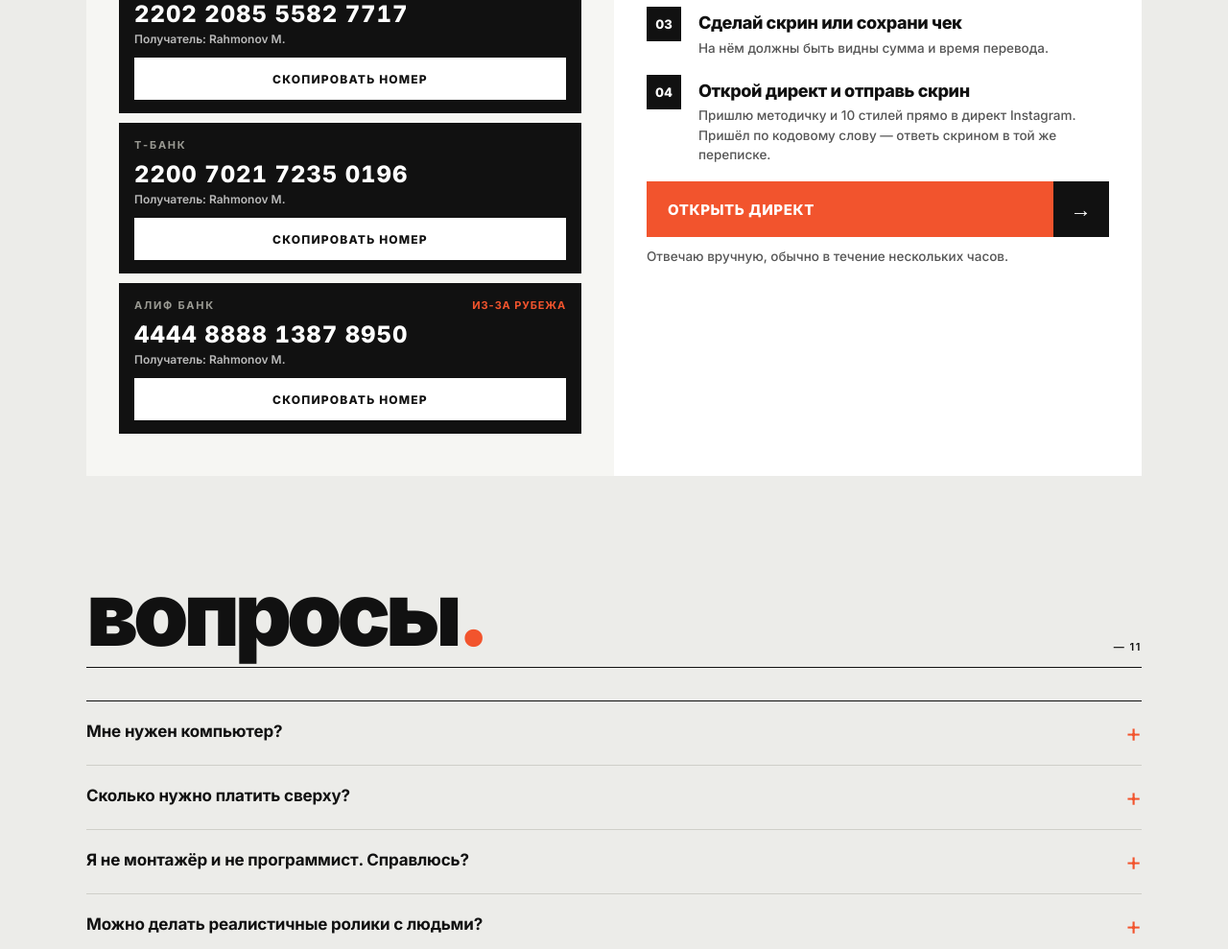
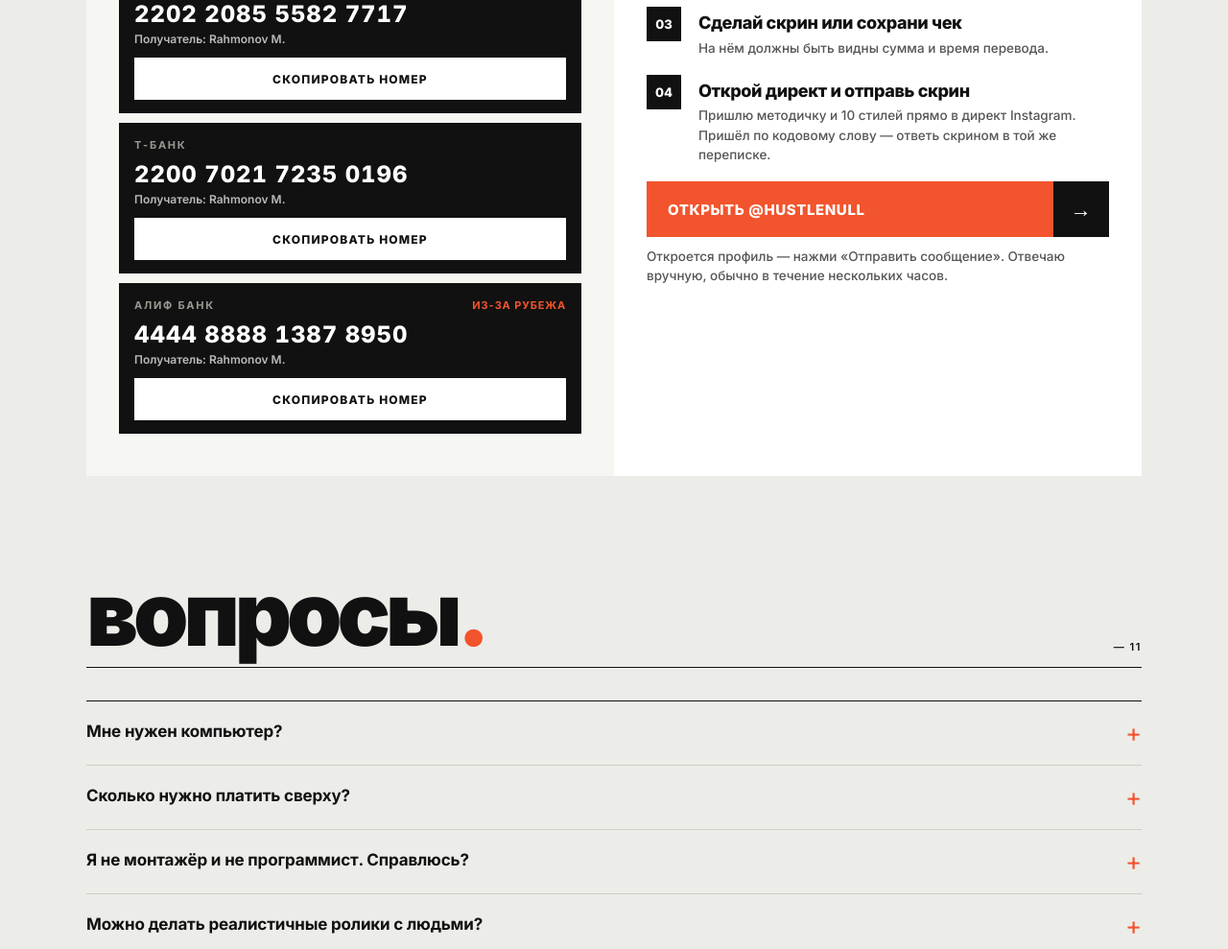
Before and after one commit to neocreator63/motion-code, a plain HTML site: page index.html in a window 1280 px wide. Shown: the part 6935-7924 px from the top of the page at 96% size. Drawn offline with Linux system fonts and the light colour scheme.

Commit message:
Кнопка директа открывает профиль hustlenull
Co-Authored-By: Claude Opus 5.5 <noreply@anthropic.com>
Claude-Session: https://claude.ai/code/session_01KxgmbrHJNfwPE9yiL7Jxo7

```diff
--- a/index.html
+++ b/index.html
@@ -465,8 +465,8 @@ footer .row{display:flex;justify-content:space-between;gap:20px;flex-wrap:wrap;m
           <p class="sm">Так я сразу найду твой платёж.</p></div></div>
         <div class="step"><span class="sn">03</span><div><h3>Сделай скрин или сохрани чек</h3><p class="sm">На нём должны быть видны сумма и время перевода.</p></div></div>
         <div class="step"><span class="sn">04</span><div><h3>Открой директ и отправь скрин</h3><p class="sm">Пришлю методичку и 10 стилей прямо в директ Instagram. Пришёл по кодовому слову — ответь скрином в той же переписке.</p></div></div>
-        <a class="btn full" id="ig" href="https://ig.me/m/hustlenull" target="_blank" rel="noopener">Открыть директ<span class="arrow">→</span></a>
-        <p class="sm" style="margin-top:10px">Отвечаю вручную, обычно в течение нескольких часов.</p>
+        <a class="btn full" id="ig" href="https://www.instagram.com/hustlenull/" target="_blank" rel="noopener">Открыть @hustlenull<span class="arrow">→</span></a>
+        <p class="sm" style="margin-top:10px">Откроется профиль — нажми «Отправить сообщение». Отвечаю вручную, обычно в течение нескольких часов.</p>
       </div>
     </div>
   </div>
@@ -514,7 +514,7 @@ const CFG={
 document.querySelectorAll('#now,#now2').forEach(e=>e.textContent=CFG.price);
 document.getElementById('old').textContent=CFG.oldPrice;
 document.getElementById('wtxt').textContent=CFG.comment;
-document.getElementById('ig').href='https://ig.me/m/'+CFG.instagram;
+document.getElementById('ig').href='https://www.instagram.com/'+CFG.instagram+'/';
 document.getElementById('igf').href='https://instagram.com/'+CFG.instagram;
 function copy(btn,text,label,cb){
   const done=()=>{btn.classList.add('ok');if(label)btn.textContent='Скопировано ✓';setTimeout(()=>{btn.classList.remove('ok');if(label)btn.textContent=label},2200)};
```
